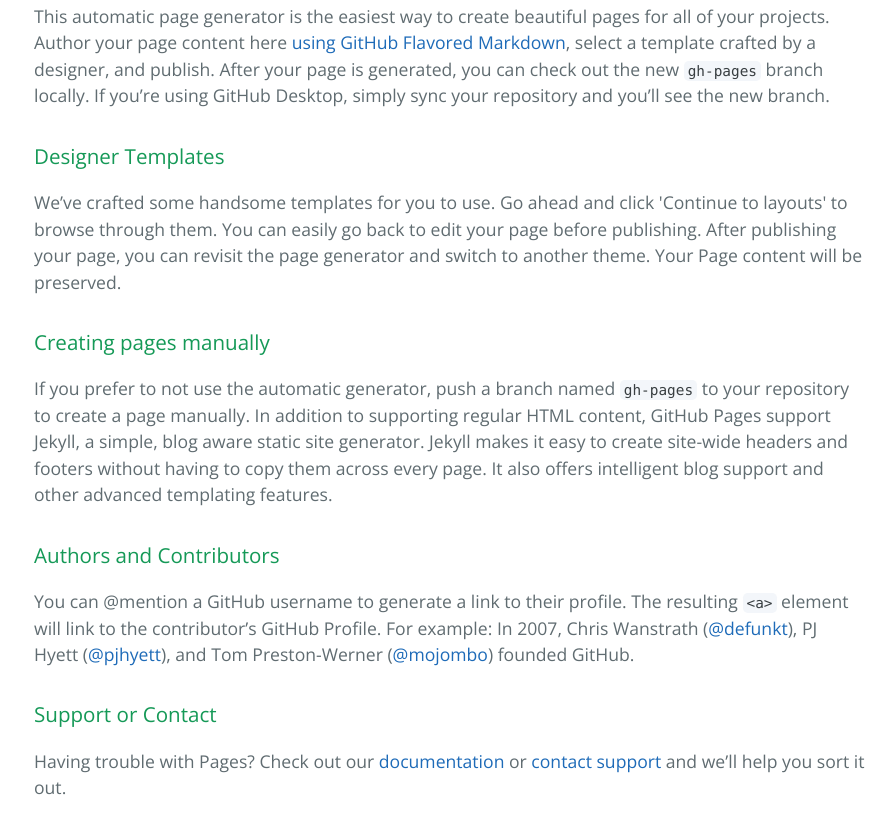
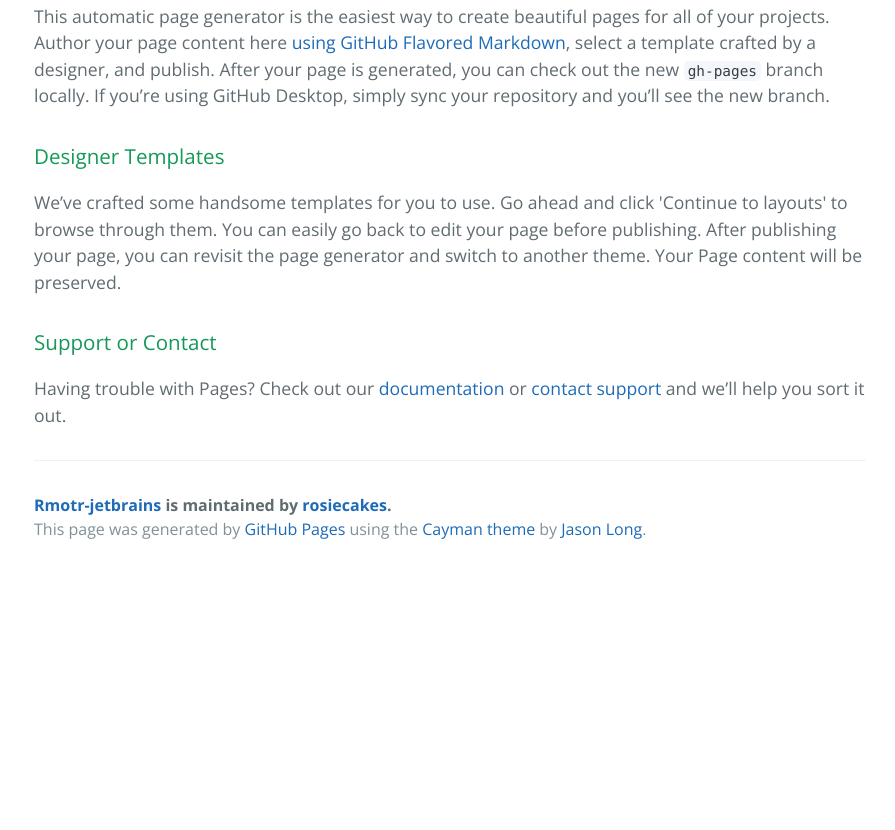
Before and after one commit to rosiecakes/rmotr-jetbrains, a plain HTML site: page index.html in a window 1280 px wide. Shown: the part 460-1290 px from the top of the page, without its empty margins (190-1085 px from the left). After the commit the page ends 1033 px from the top, so only its background shows below. Drawn offline with nearby package versions, Linux system fonts and the light colour scheme.

Commit message:
Update index.html

```diff
--- a/index.html
+++ b/index.html
@@ -30,16 +30,6 @@
 <p>We’ve crafted some handsome templates for you to use. Go ahead and click 'Continue to layouts' to browse through them. You can easily go back to edit your page before publishing. After publishing your page, you can revisit the page generator and switch to another theme. Your Page content will be preserved.</p>
 
 <h3>
-<a id="creating-pages-manually" class="anchor" href="#creating-pages-manually" aria-hidden="true"><span aria-hidden="true" class="octicon octicon-link"></span></a>Creating pages manually</h3>
-
-<p>If you prefer to not use the automatic generator, push a branch named <code>gh-pages</code> to your repository to create a page manually. In addition to supporting regular HTML content, GitHub Pages support Jekyll, a simple, blog aware static site generator. Jekyll makes it easy to create site-wide headers and footers without having to copy them across every page. It also offers intelligent blog support and other advanced templating features.</p>
-
-<h3>
-<a id="authors-and-contributors" class="anchor" href="#authors-and-contributors" aria-hidden="true"><span aria-hidden="true" class="octicon octicon-link"></span></a>Authors and Contributors</h3>
-
-<p>You can @mention a GitHub username to generate a link to their profile. The resulting <code>&lt;a&gt;</code> element will link to the contributor’s GitHub Profile. For example: In 2007, Chris Wanstrath (<a href="https://github.com/defunkt" class="user-mention">@defunkt</a>), PJ Hyett (<a href="https://github.com/pjhyett" class="user-mention">@pjhyett</a>), and Tom Preston-Werner (<a href="https://github.com/mojombo" class="user-mention">@mojombo</a>) founded GitHub.</p>
-
-<h3>
 <a id="support-or-contact" class="anchor" href="#support-or-contact" aria-hidden="true"><span aria-hidden="true" class="octicon octicon-link"></span></a>Support or Contact</h3>
 
 <p>Having trouble with Pages? Check out our <a href="https://help.github.com/pages">documentation</a> or <a href="https://github.com/contact">contact support</a> and we’ll help you sort it out.</p>
```
